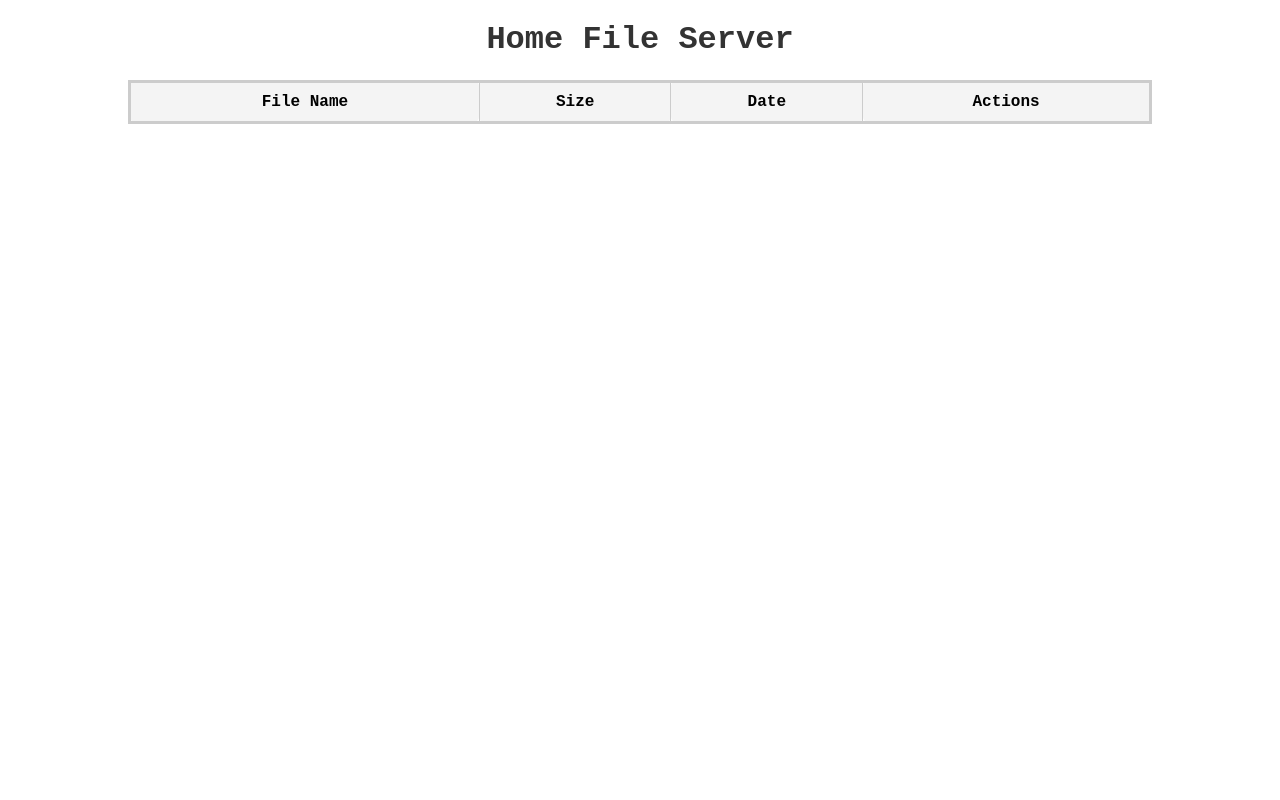
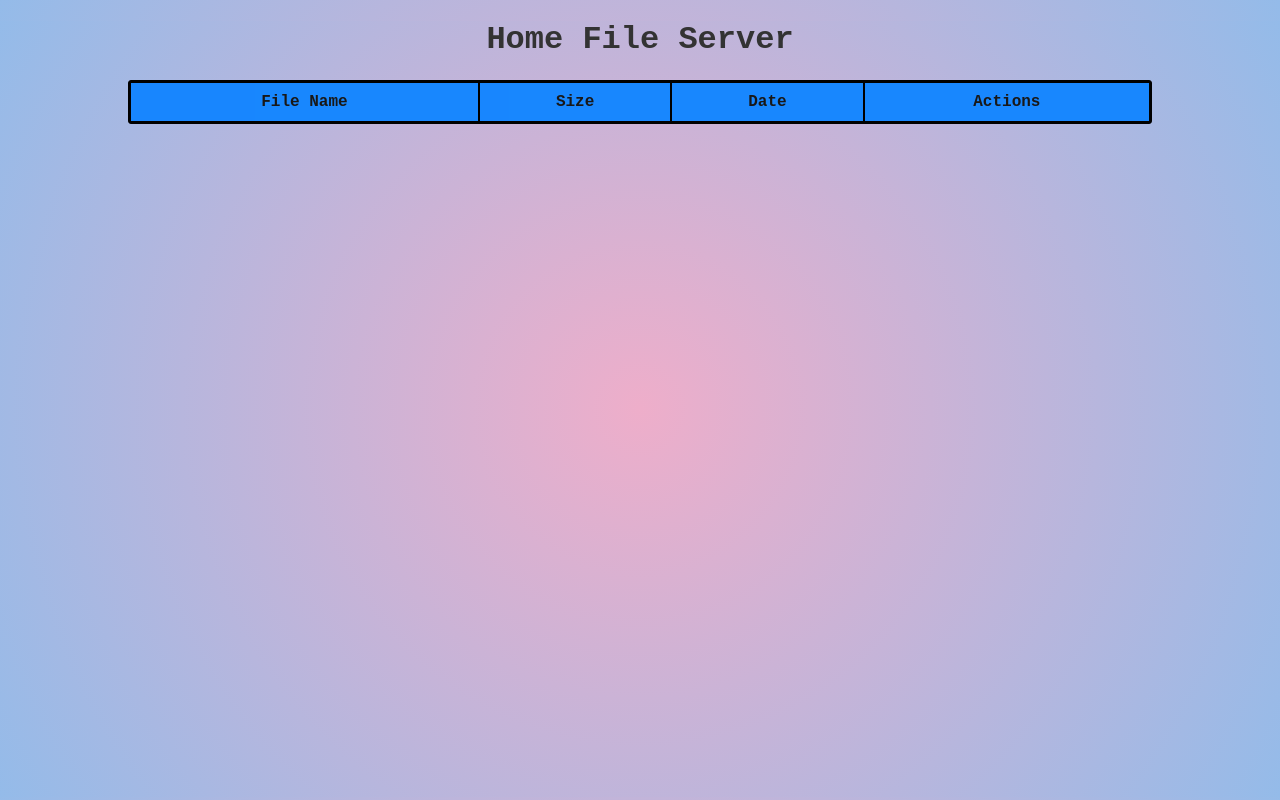
Before and after one commit to thisisveryfunny/Web-FileServer, a plain HTML site: page frontend/index.html in a window 1280 px wide. Drawn offline with Linux system fonts and the light colour scheme; no server answers.

Commit message:
updated css, basic and more clean

```diff
--- a/frontend/css/style.css
+++ b/frontend/css/style.css
@@ -12,29 +12,29 @@ body,html {
     padding: 0;
     height: 97vh;
     font-family: 'Courier New', Courier, monospace;
+    background: #EEAECA;
+    background: radial-gradient(circle, rgba(238, 174, 202, 1) 0%, rgba(148, 187, 233, 1) 100%);
 }
 table {
     width: 80%;
     margin: 20px auto;
-    border-collapse: collapse;
+    text-align: center;
+    background-color: black;
+    border: 1px solid black;
+    border-radius: 3px;
+}
 
-    border: 3px solid #ccc;
-    border-radius: 5px;
-    align-items: center;
-    justify-content: center;
+th, td {
+    padding: 10px;
     text-align: center;
 }
-th, td {
-    border: 1px solid #ccc;
-    border-radius: 5px;
-    padding: 10px;
-    text-align: center;
 
+th {
+    background-color: #007bff;
+    opacity: 0.9;
 }
-th {
-    background-color: #f4f4f4;
-}
-tr:nth-child(even) {
+
+tr {
     background-color: #fafafa;
 }
 
@@ -47,6 +47,14 @@ tr:nth-child(even) {
 button {
     padding: 5px 10px;
     cursor: pointer;
+    border: 2px solid #007bff;
+    background-color: #007bff;
+    border-radius: 3px;
+    transition: opacity 0.15s ease-in-out, box-shadow 0.15s ease-in-out;
+}
+button:hover {
+    opacity: 0.95;
+    box-shadow: 0 0 5px rgba(0, 0, 0);
 }
 
 #upload-area {
```
